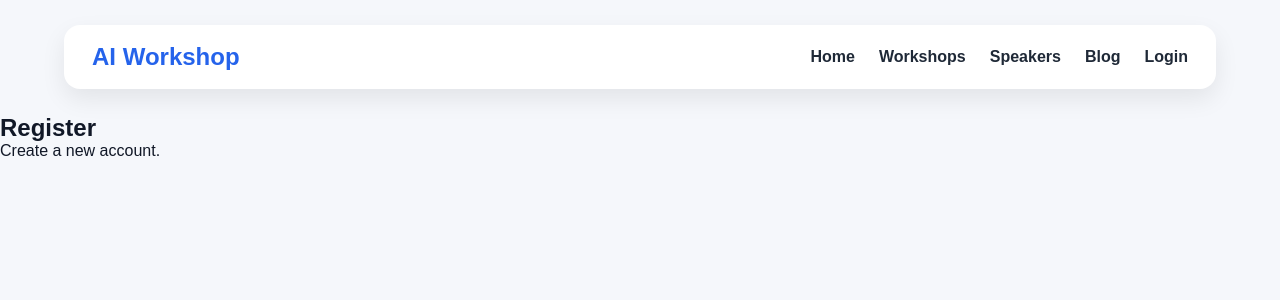
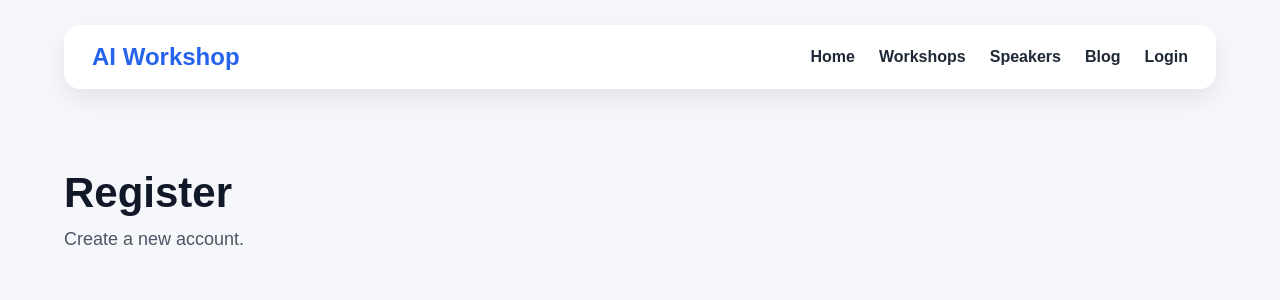
Before and after one commit to natashacuthbert-tech/AI-Workshop-Learning-WebApp, a React app in the folder frontend/: page /register in a window 1280 px wide. Shown: the top 300 px of the page. Built offline with nearby package versions, Linux system fonts and the light colour scheme; the HTML template or start-up script is replaced by a standard one.

Commit message:
Connect workshops page to backend API

```diff
--- a/frontend/src/App.css
+++ b/frontend/src/App.css
@@ -96,3 +96,43 @@ body {
   color: #2563eb;
   border: 1px solid #2563eb;
 }
+.page-section {
+  width: 90%;
+  max-width: 1200px;
+  margin: 50px auto;
+  padding: 30px 0;
+}
+
+.page-section h1 {
+  font-size: 42px;
+  margin-bottom: 12px;
+}
+
+.page-section > p {
+  color: #4b5563;
+  font-size: 18px;
+  margin-bottom: 28px;
+}
+
+.cards-grid {
+  display: grid;
+  grid-template-columns: repeat(auto-fit, minmax(260px, 1fr));
+  gap: 24px;
+}
+
+.info-card {
+  background: white;
+  padding: 24px;
+  border-radius: 16px;
+  box-shadow: 0 8px 22px rgba(0, 0, 0, 0.08);
+}
+
+.info-card h3 {
+  color: #2563eb;
+  margin-bottom: 12px;
+}
+
+.info-card p {
+  line-height: 1.6;
+  color: #374151;
+}
--- a/frontend/src/pages/workshop.jsx
+++ b/frontend/src/pages/workshop.jsx
@@ -1,12 +1,47 @@
+import { useEffect, useState } from "react";
 import Navbar from "../components/navbar";
+import api from "../services/api";
 
 function Workshops() {
+  const [workshops, setWorkshops] = useState([]);
+
+  useEffect(() => {
+    const loadWorkshops = async () => {
+      try {
+        const response = await api.get("/workshops/");
+        console.log("Workshops response:", response.data);
+        setWorkshops(response.data);
+      } catch (error) {
+        console.error("Error fetching workshops:", error);
+      }
+    };
+
+    loadWorkshops();
+  }, []);
+
   return (
     <div>
       <Navbar />
+
       <section className="page-section">
         <h1>Workshops</h1>
-        <p>Workshop information will appear here.</p>
+        <p>Browse upcoming AI workshops and learning sessions.</p>
+
+        {workshops.length === 0 ? (
+          <p>No workshops available yet.</p>
+        ) : (
+          <div className="cards-grid">
+            {workshops.map((workshop) => (
+              <div className="info-card" key={workshop.id}>
+                <h3>{workshop.title}</h3>
+                <p>{workshop.description}</p>
+                <p>
+                  <strong>Date:</strong> {workshop.date}
+                </p>
+              </div>
+            ))}
+          </div>
+        )}
       </section>
     </div>
   );
```
